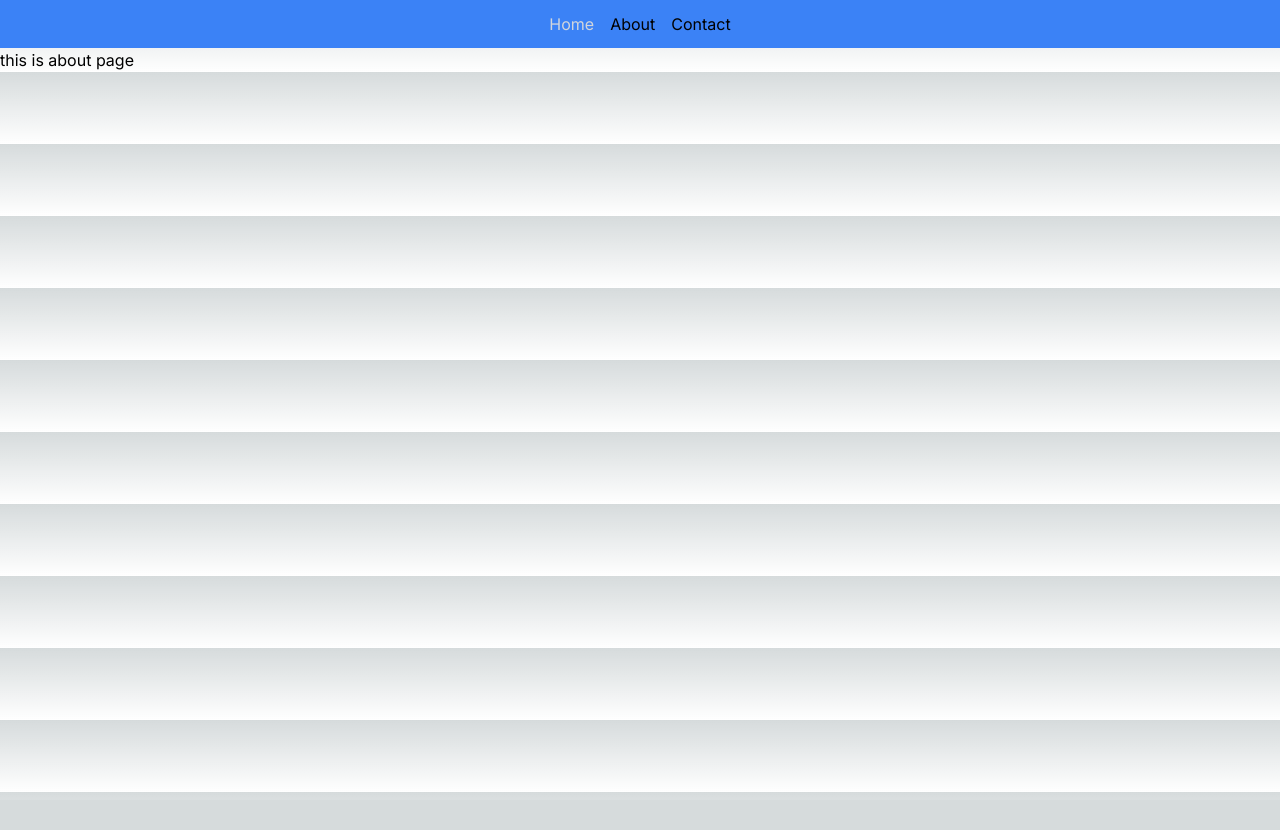
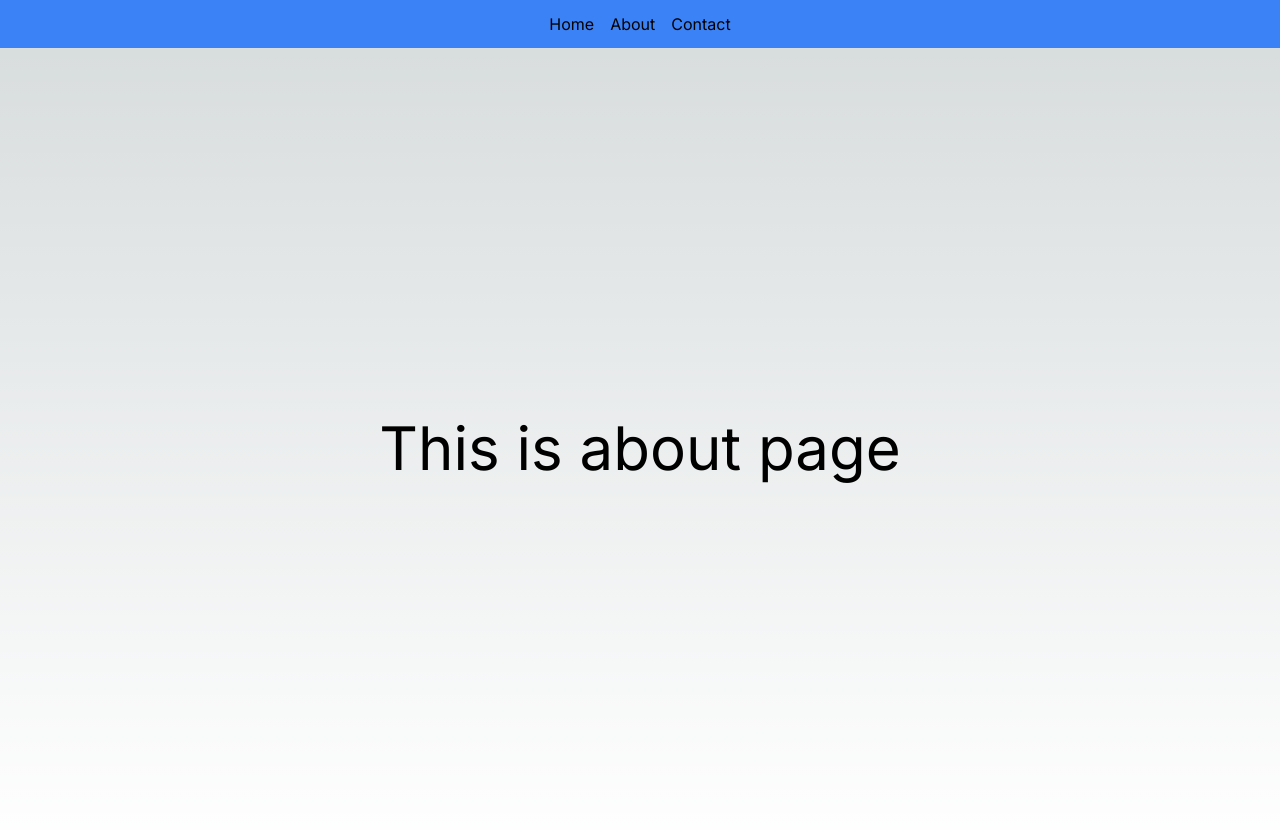
Before and after one commit to rudalkunwar/next-letsgooo, a Next.js app: page /about in a window 1280 px wide. Shown: the top 830 px of the page. Before the commit the page ends 800 px from the top, so only its background shows below. Built offline with nearby package versions, Linux system fonts and the light colour scheme.

Commit message:
navigation

```diff
--- a/app/Navbar.jsx
+++ b/app/Navbar.jsx
@@ -4,9 +4,7 @@ function Navbar() {
   return (
     <ul className="flex justify-center px-2 py-3 bg-blue-500">
       <li className="px-2">
-        <Link href="/home" className="text-gray-300 cursor-pointer">
-          Home
-        </Link>
+        <Link href="/home">Home</Link>
       </li>
       <li className="px-2">
         <Link href="/about">About</Link>
--- a/app/about/page.jsx
+++ b/app/about/page.jsx
@@ -1,11 +1,11 @@
-import React from 'react'
+import React from "react";
 
 function page() {
   return (
-    <div>
-        this is about page
+    <div className="h-screen flex justify-center items-center">
+      <h1 className="text-6xl"> This is about page</h1>
     </div>
-  )
+  );
 }
 
-export default page
+export default page;
--- a/app/contact/page.jsx
+++ b/app/contact/page.jsx
@@ -2,7 +2,10 @@ import React from 'react'
 
 function page() {
   return (
-    <div>this is contact page</div>
+    <div className='h-screen flex justify-center items-center'>
+      <h1><i className='text-6xl'>This is contact page</i></h1>
+    </div>
+
   )
 }
 
--- a/app/home/page.jsx
+++ b/app/home/page.jsx
@@ -2,7 +2,10 @@ import React from 'react'
 
 function page() {
   return (
-    <div>this is home page</div>
+    <div className='h-screen flex items-center justify-center'>
+      <h1><i className='text-6xl'>This is home page</i></h1>
+    </div>
+
   )
 }
 
--- a/app/layout.js
+++ b/app/layout.js
@@ -12,7 +12,7 @@ export default function RootLayout({ children }) {
   return (
     <html lang="en">
       <body className={inter.className}>
-        <Navbar />
+      <Navbar />
         {children}
       </body>
     </html>
```
